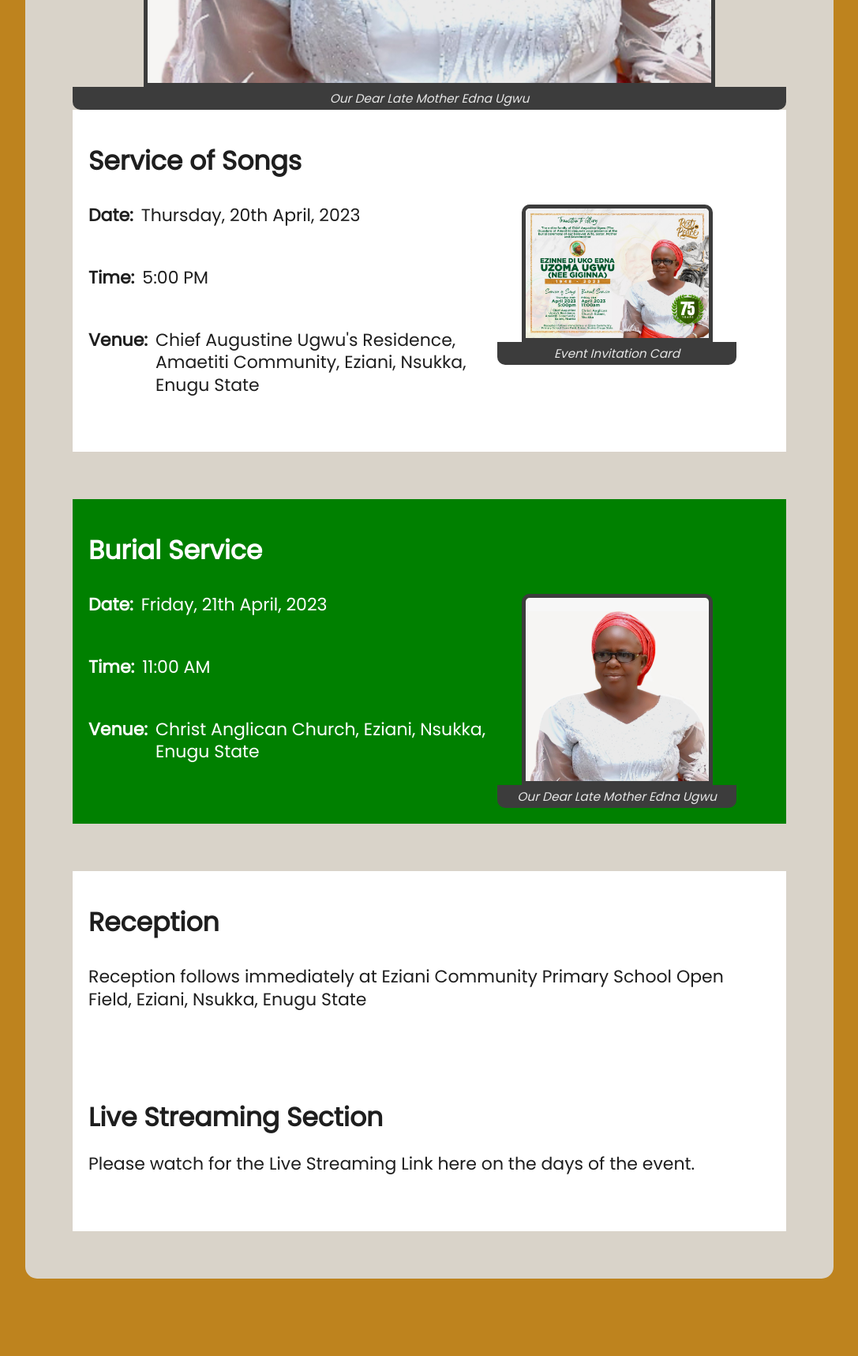
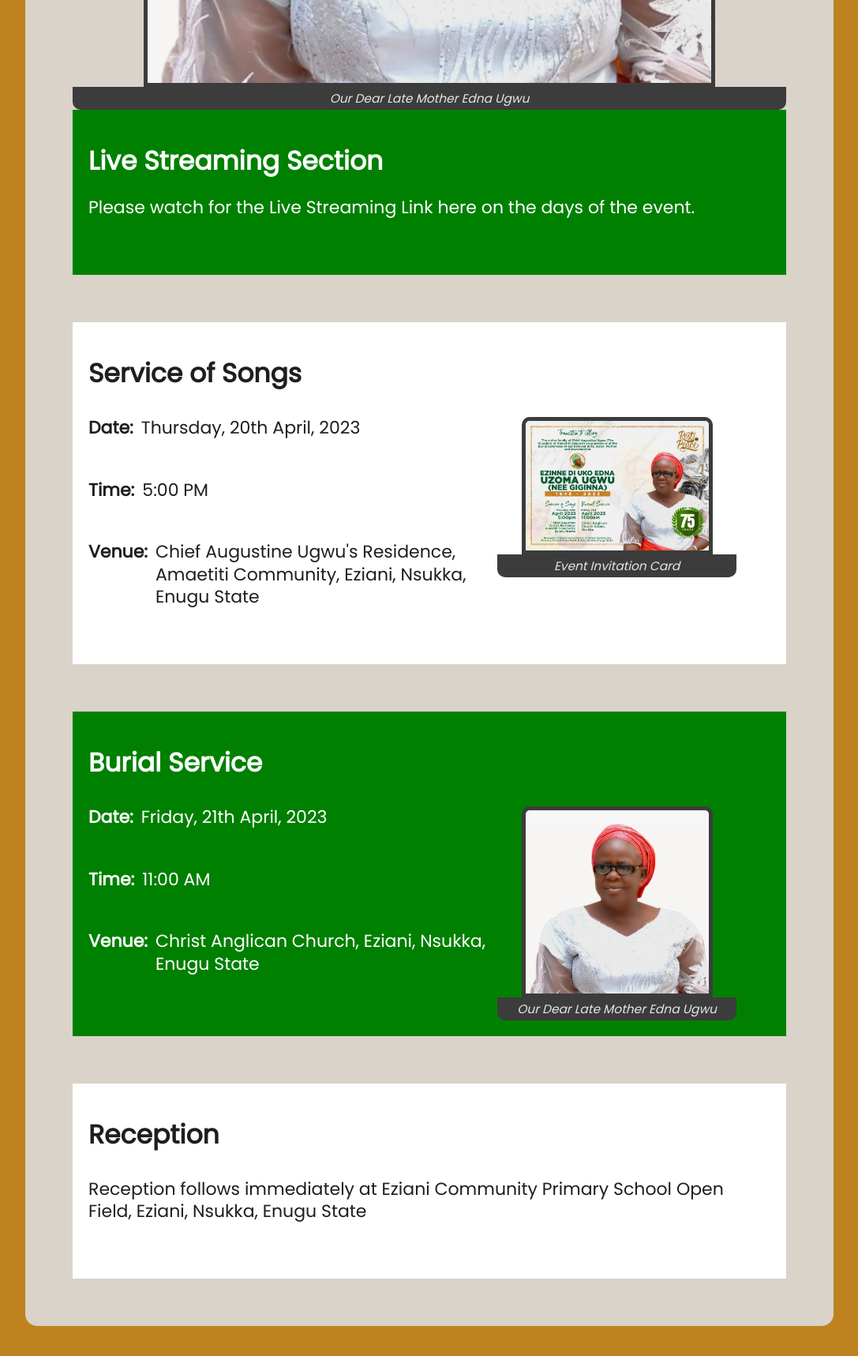
Before and after one commit to AdedamolaAdeyemo2/edna, a plain HTML site: page index.html in a window 1280 px wide. Shown: the part 1040-2757 px from the top of the page at 79% size, without its empty margins (96-1183 px from the left). Before the commit the page ends 2709 px from the top, so only its background shows below. Drawn offline with nearby package versions, Linux system fonts and the light colour scheme; a script that the page names is missing.

Commit message:
Livestream update

```diff
--- a/index.html
+++ b/index.html
@@ -44,6 +44,13 @@
 
             </figcaption>
         </figure>
+
+        <div id="burial">
+            <div id="livestream">
+                <h2 style="padding: 20px 0;">Live Streaming Section</h2>
+                <p> Please watch for the Live Streaming Link here on the days of the event. </p>
+            </div>
+        </div>
         <!-- About Section -->
         <div class="section" id="program">
             <h2 style="padding-top: 20px;">Service of Songs</h2>
@@ -125,12 +132,7 @@
             <h2 style="padding-top: 20px;">Reception</h2>
             <p>Reception follows immediately at Eziani Community Primary School Open Field, Eziani, Nsukka, Enugu State</p>
         </div>
-        <div id="program">
-        <div id="livestream">
-            <h2 style="padding: 20px 0;">Live Streaming Section</h2>
-            <p> Please watch for the Live Streaming Link here on the days of the event. </p>
-        </div>
-        </div>
+
 
 
     </main>
```
